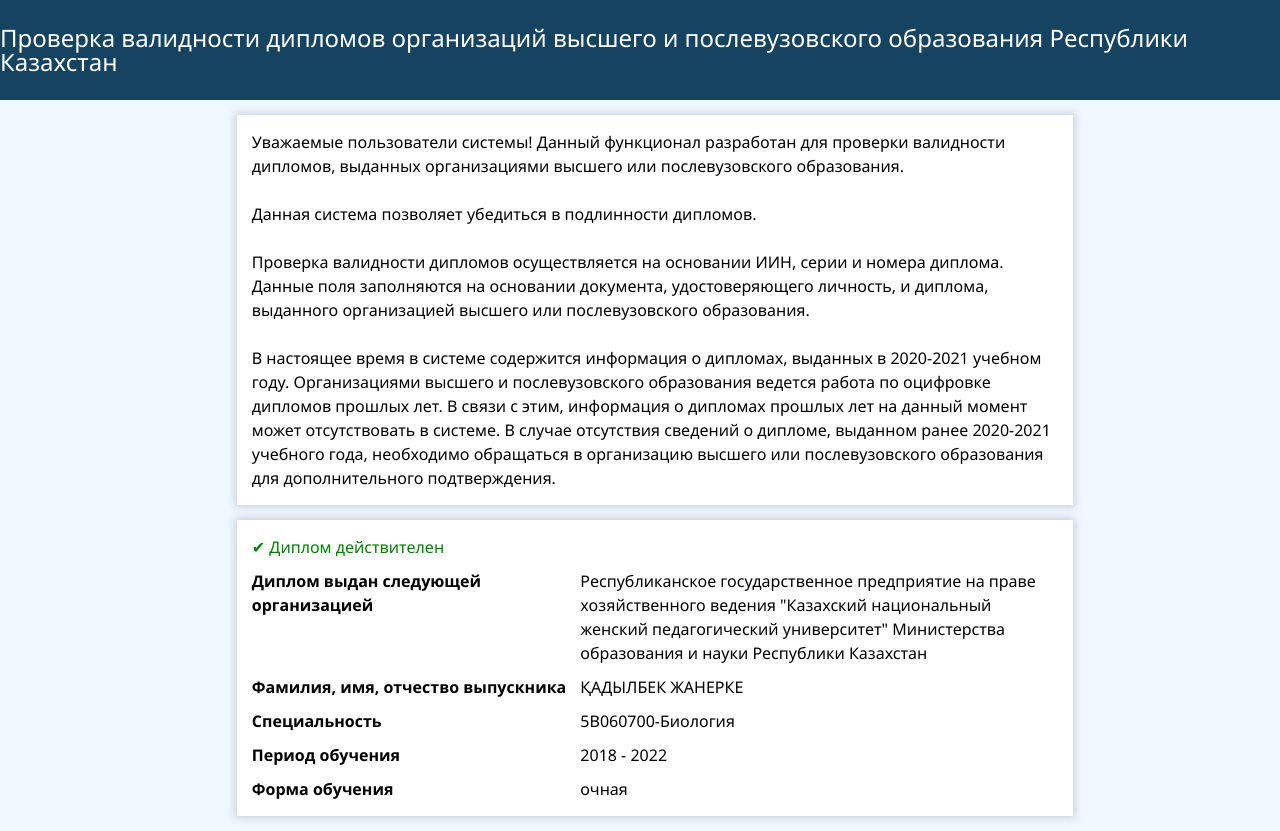
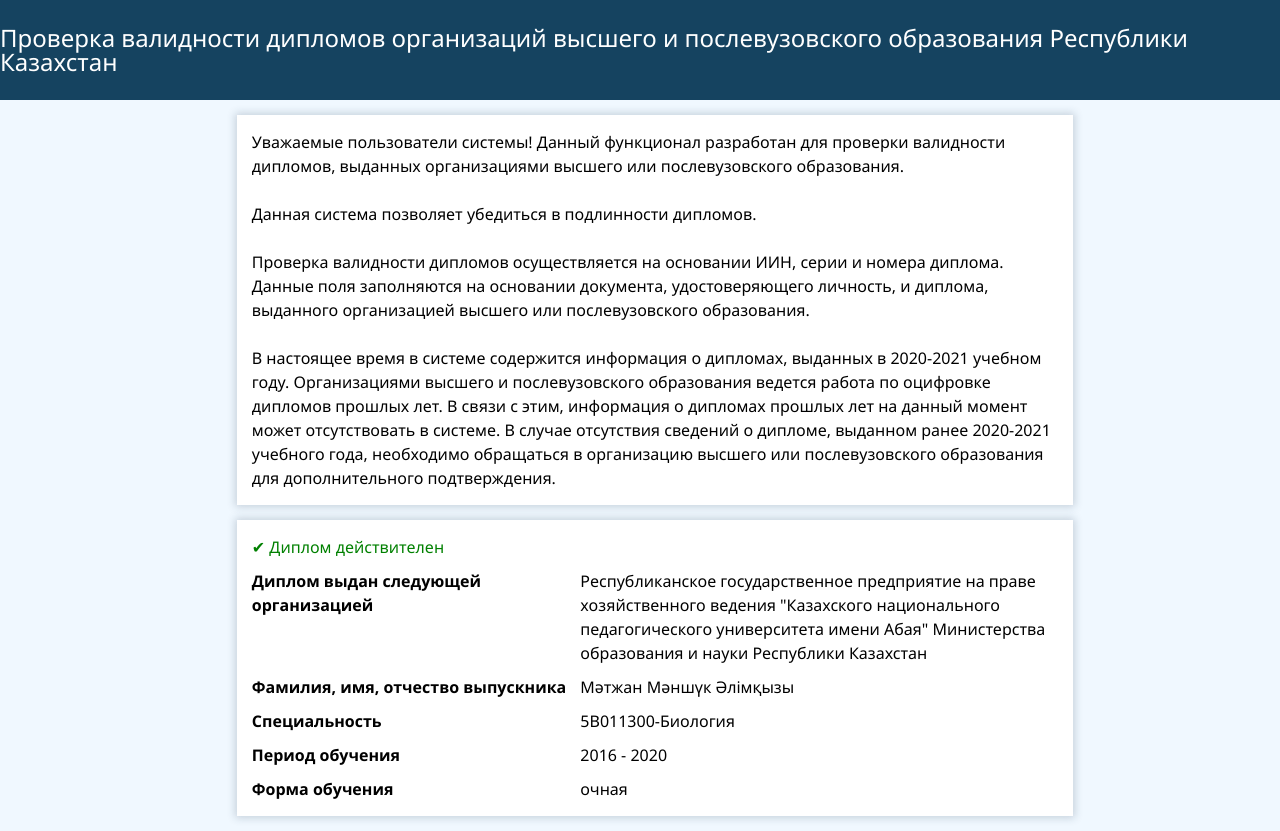
Before and after one commit to kzCertificateTest/6546464642, a plain HTML site: page index.html in a window 1280 px wide. Drawn offline with Linux system fonts and the light colour scheme.

Commit message:
Update index.html

```diff
--- a/index.html
+++ b/index.html
@@ -27,16 +27,16 @@
                 <div class="result__content">
                     <p style="font-weight: bold;">Диплом выдан следующей организацией</p>
                     <!-- редакт -->
-                    <p>Республиканское государственное предприятие на праве хозяйственного ведения "Казахский национальный женский педагогический университет" Министерства образования и науки Республики Казахстан</p>
+                    <p>Республиканское государственное предприятие на праве хозяйственного ведения "Казахского национального педагогического университета имени Абая" Министерства образования и науки Республики Казахстан</p>
                     <p style="font-weight: bold;">Фамилия, имя, отчество выпускника</p>
                     <!-- редакт -->
-                    <p>ҚАДЫЛБЕК ЖАНЕРКЕ</p>
+                    <p>Mәтжан Мәншүк Әлімқызы</p>
                     <p style="font-weight: bold;">Специальность</p>
                     <!-- редакт -->
-                    <p>5В060700-Биология</p>
+                    <p>5B011300-Биология</p>
                     <p style="font-weight: bold;">Период обучения</p>
                     <!-- редакт -->
-                    <p>2018 - 2022</p>
+                    <p>2016 - 2020</p>
                     <p style="font-weight: bold;">Форма обучения</p>
                     <!-- редакт -->
                     <p>очная</p>
```
